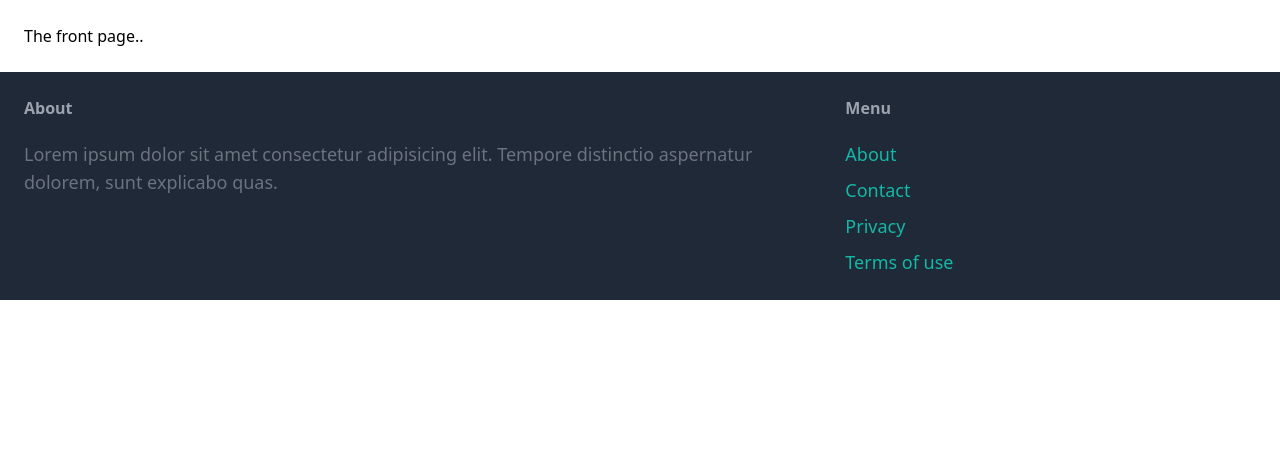
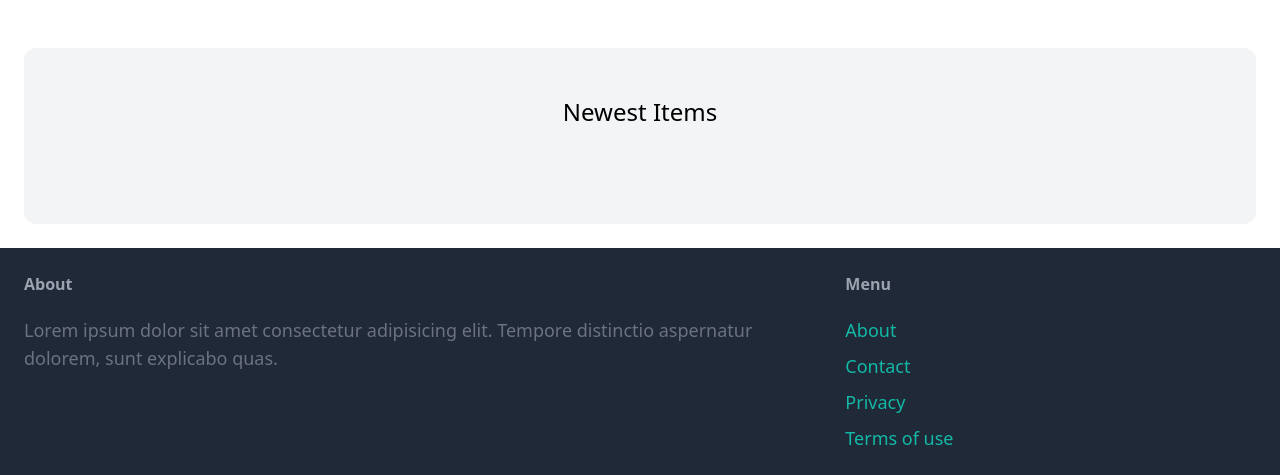
Before and after one commit to HarunaDev/django-oline-marketplace, a Django app: page / in a window 1280 px wide. Shown: the part 77-552 px from the top of the page. Run offline with Django 4.2, Linux system fonts and the light colour scheme; some libraries are stand-ins or nearby versions.

Commit message:
updated home page with structure to show items in db

```diff
--- a/shurp/core/templates/core/index.html
+++ b/shurp/core/templates/core/index.html
@@ -5,5 +5,26 @@
 {% endblock %}
 
 {% block content %}
-    <h1>The front page..</h1>
+    <div class="mt-6 px-6 py-12 bg-gray-100 rounded-xl">
+        <h2 class="mb-12 text-2xl text-center">Newest Items</h2>
+
+        <div class="grid grid-cols-3 gap-3">
+            {% for item in items %}
+                <div class="">
+                    <a href="#">
+                        <div class="">
+                            <img src="{{ item.image.url }}" class="rounded-t-xl" alt="">
+                        </div>
+
+                        <div class="p-6 bg-white rounded-b-xl">
+                            <h2 class="text-2xl">
+                                {{ item.name }}
+                            </h2>
+                            <p class="text-gray-500">Price: {{ item.price }}</p>
+                        </div>
+                    </a>
+                </div>
+            {% endfor %}
+        </div>
+    </div>
 {% endblock %}
```
